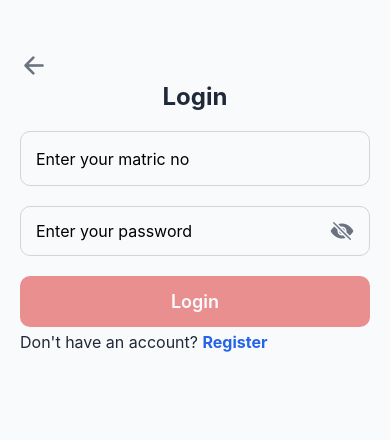
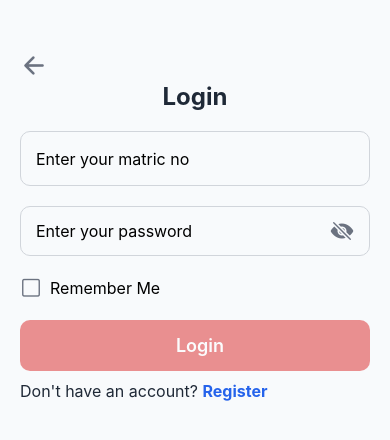
Before and after one commit to Gbolahan21/ReactNative, a React Native app: screen /Login in a window 390 px wide. Shown: the top 440 px of the page. Built offline with nearby package versions, Linux system fonts and the light colour scheme.

Commit message:
components

```diff
--- a/App.js
+++ b/App.js
@@ -1,5 +1,6 @@
 import { NavigationContainer } from "@react-navigation/native";
 import { createNativeStackNavigator } from "@react-navigation/native-stack";
+import Toast from "react-native-toast-message";
 
 import Home from "./screens/Home";
 import Login from "./screens/Login";
@@ -10,6 +11,7 @@ const Stack = createNativeStackNavigator();
 
 export default function App() {
   return (
+    <>
       <NavigationContainer>
         <Stack.Navigator initialRouteName="Home">
           <Stack.Screen name="Home" component={Home} options={{ headerShown: false }} />
@@ -18,5 +20,7 @@ export default function App() {
           <Stack.Screen name="Dashboard" component={Dashboard} options={{ headerShown: false }} />
         </Stack.Navigator>
       </NavigationContainer>
+      <Toast />
+    </>
   );
 }
--- /dev/null
+++ b/assets/styles/commonCSS.js
@@ -0,0 +1,29 @@
+import { StyleSheet } from "react-native";
+import { COLORS } from "../../constants/colors";
+
+export default StyleSheet.create({
+  button: {
+    backgroundColor: COLORS.danger,
+    paddingVertical: 15,
+    borderRadius: 10,
+    alignItems: "center",
+    justifyContent: "center",
+  },
+
+  content: {
+    flexDirection: "row",
+    alignItems: "center",
+    justifyContent: "center",
+  },
+
+  buttonText: {
+    color: COLORS.white,
+    fontSize: 18,
+    fontWeight: "600",
+    marginLeft: 10,
+  },
+
+  disabledButton: {
+    opacity: 0.5,
+  },
+});
--- a/assets/styles/dashboardCSS.js
+++ b/assets/styles/dashboardCSS.js
@@ -35,6 +35,7 @@ export default StyleSheet.create({
     padding: 20,
     marginTop: 20,
     elevation: 4,
+    marginBottom: 20,
   },
 
   cardTitle: {
@@ -104,6 +105,7 @@ export default StyleSheet.create({
     padding: 18,
     marginTop: 20,
     elevation: 4,
+    marginBottom: 20,
   },
 
   statusTitle: {
--- a/assets/styles/loginCSS.js
+++ b/assets/styles/loginCSS.js
@@ -34,6 +34,7 @@ export default StyleSheet.create({
   footerText: {
     fontSize: 16,
     color: COLORS.text,
+    marginTop: 10,
   },
 
   link: {
@@ -66,4 +67,18 @@ export default StyleSheet.create({
     flex: 1,
     fontSize: 16,
   },
+
+  rememberContainer: {
+    marginBottom: 20,
+  },
+
+  rememberButton: {
+    flexDirection: "row",
+    alignItems: "center",
+  },
+
+  rememberText: {
+    marginLeft: 8,
+    fontSize: 16,
+  },
 });
--- a/assets/styles/registerCSS.js
+++ b/assets/styles/registerCSS.js
@@ -34,6 +34,7 @@ export default StyleSheet.create({
   footerText: {
     fontSize: 16,
     color: COLORS.text,
+    marginTop: 10,
   },
 
   link: {
--- /dev/null
+++ b/components/Button.js
@@ -0,0 +1,36 @@
+import { Pressable, Text, View } from "react-native";
+import { COLORS } from "../constants/colors";
+import { Ionicons } from "@expo/vector-icons";
+import styles from "../assets/styles/commonCSS";
+
+export default function Button({
+  title,
+  onPress,
+  disabled = false,
+  style,
+  textStyle,
+  iconName,
+  iconSize,
+  iconRightName,
+  iconRightSize,
+}) {
+  return (
+    <Pressable
+      onPress={onPress}
+      disabled={disabled}
+      style={[
+        styles.button,
+        disabled && styles.disabledButton,
+        style,
+      ]}
+    >
+      <View style={styles.content}>
+        <Ionicons name={iconName} size={iconSize} color={COLORS.white} />
+        <Text style={[styles.buttonText, textStyle]}>
+          {title}
+        </Text>
+        <Ionicons name={iconRightName} size={iconRightSize} color={COLORS.white} />
+      </View>
+    </Pressable>
+  );
+}
--- a/package.json
+++ b/package.json
@@ -8,12 +8,14 @@
     "@react-navigation/native-stack": "^7.17.6",
     "axios": "^1.18.1",
     "expo": "~54.0.12",
+    "expo-local-authentication": "~17.0.8",
     "expo-status-bar": "~3.0.9",
     "react": "19.1.0",
     "react-native": "0.81.5",
     "react-native-gesture-handler": "~2.28.0",
     "react-native-safe-area-context": "~5.6.0",
-    "react-native-screens": "~4.16.0"
+    "react-native-screens": "~4.16.0",
+    "react-native-toast-message": "^2.3.3"
   },
   "scripts": {
     "start": "expo start",
--- a/screens/Login.js
+++ b/screens/Login.js
@@ -1,7 +1,9 @@
 import { useState, useEffect } from "react";
 import AsyncStorage from "@react-native-async-storage/async-storage";
 import api from "../services/api";
+import Toast from "react-native-toast-message";
 import IconButton from "../components/IconButton";
+import Button from "../components/Button";
 import login from "../assets/styles/loginCSS";
 import {
   View,
@@ -13,7 +15,8 @@ import {
 export default function Login({ navigation }) {
   const [matricNo, setMatricNo] = useState('');
   const [password, setPassword] = useState('');
-  const [showPassword, setShowPassword] = useState(false)
+  const [showPassword, setShowPassword] = useState(false);
+  const [rememberMe, setRememberMe] = useState(false);
 
   const handleLogin = async () => {
     try {
@@ -22,18 +25,56 @@ export default function Login({ navigation }) {
         password,
       });
 
+      if (rememberMe) {
+        await AsyncStorage.setItem("token", response.data.token);
+        await AsyncStorage.setItem("savedMatricNo", matricNo);
+      } else {
+        await AsyncStorage.removeItem("token");
+        await AsyncStorage.removeItem("savedMatricNo");
+      }
+
       await AsyncStorage.setItem(
         "user",
         JSON.stringify(response.data.user)
       );
 
+      Toast.show({
+        type: "success",
+        text1: "Login Successful",
+        text2: "Welcome back!",
+      });
+
       navigation.navigate("Dashboard");
     } catch (error) {
-      alert(
-        error.response?.data?.error || "Login failed"
-      );
+      Toast.show({
+        type: "error",
+        text1: "Login Failed",
+        text2: error.response?.data?.error || "Something went wrong",
+      });
     }
   };
+
+  const checkLogin = async () => {
+    const token = await AsyncStorage.getItem("token");
+
+    if (token) {
+      navigation.replace("Dashboard");
+    }
+  };
+
+  const loadSavedMatricNo = async () => {
+    const savedMatricNo = await AsyncStorage.getItem("savedMatricNo");
+
+    if (savedMatricNo) {
+      setMatricNo(savedMatricNo);
+      setRememberMe(true);
+    }
+  };
+
+  useEffect(() => {
+    checkLogin();
+    loadSavedMatricNo();
+  }, []);
 
   const details = !matricNo || !password;
 
@@ -64,15 +105,22 @@ export default function Login({ navigation }) {
         <IconButton name={showPassword ? "eye" : "eye-off"} onPress={() => setShowPassword(!showPassword)} />
       </View>
 
-      <Pressable
-        style={[
-          login.button,
-          { opacity: details ? 0.5 : 1 }
-        ]}
-        onPress={handleLogin}
-      >
-        <Text style={login.buttonText}>Login</Text>
-      </Pressable>
+      <View style={login.rememberContainer}>
+        <Pressable
+          style={login.rememberButton}
+          onPress={() => setRememberMe(!rememberMe)}
+        >
+          <IconButton
+            name={rememberMe ? "checkbox" : "square-outline"}
+            size={22}
+          />
+          <Text style={login.rememberText}>
+            Remember Me
+          </Text>
+        </Pressable>
+      </View>
+
+      <Button title="Login" onPress={handleLogin} disabled={details} />
 
       <Text style={login.footerText}>
         Don't have an account?{" "}
--- a/screens/Register.js
+++ b/screens/Register.js
@@ -1,6 +1,8 @@
 import { useState } from "react";
 import api from "../services/api";
+import Toast from "react-native-toast-message";
 import IconButton from "../components/IconButton";
+import Button from "../components/Button";
 import register from "../assets/styles/registerCSS";
 import {
   View,
@@ -42,12 +44,19 @@ export default function Register({ navigation }) {
       setPassword("");
       setConfirmPassword("");
 
+      Toast.show({
+        type: "success",
+        text1: "Registration Successful",
+        text2: "Welcome aboard!",
+      });
+
       navigation.navigate("Login");
     } catch (error) {
-      console.log(error.response?.data);
-      alert(
-        error.response?.data?.error || "Unable to connect to server."
-      );
+      Toast.show({
+        type: "error",
+        text1: "Registration Failed",
+        text2: error.response?.data?.error || "Something went wrong",
+      });
     }
   };
 
@@ -148,16 +157,7 @@ export default function Register({ navigation }) {
           )}
         </View>
 
-        <Pressable
-          style={[
-            register.button,
-            { opacity: details ? 0.5 : 1 }
-          ]}
-          onPress={handleRegister}
-          disabled={details}
-        >
-          <Text style={register.buttonText}>Register</Text>
-        </Pressable>
+        <Button title="Register" onPress={handleRegister} disabled={details} />
 
         <Text style={register.footerText}>
           Already have an account.{" "}
```
Also changed, not shown: screens/Dashboard.js (+117 -29 lines), 1 other file (tests, documents, lock files or other folders). Lines whose indentation alone changed are shown as unchanged.
